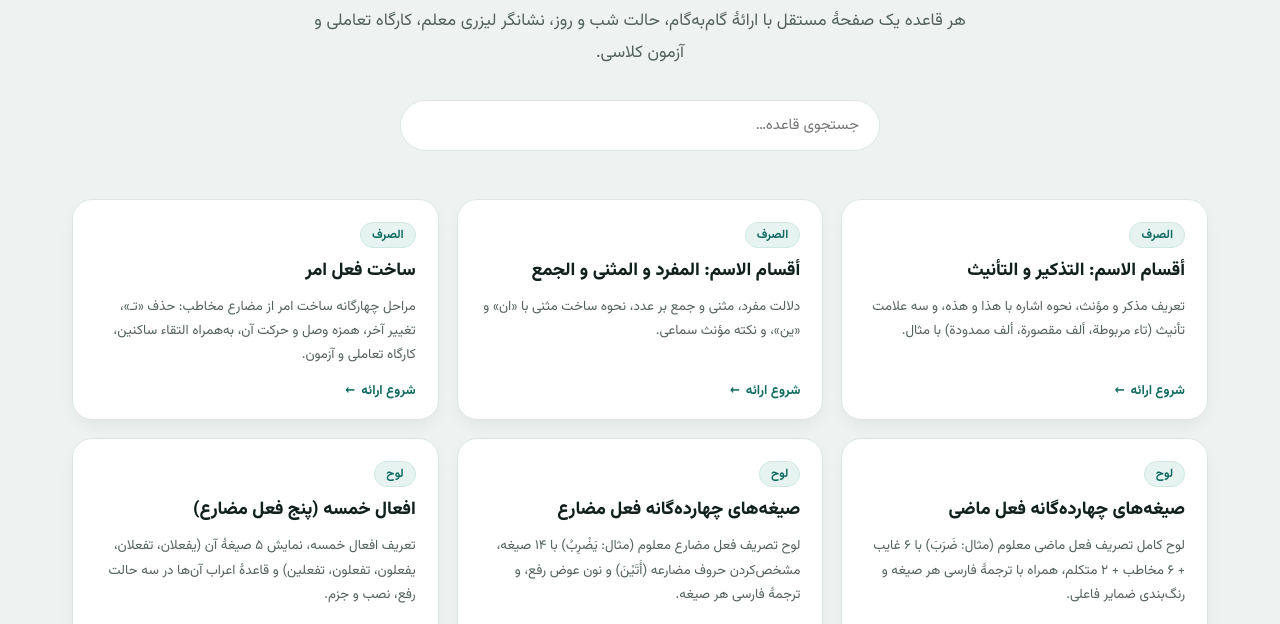
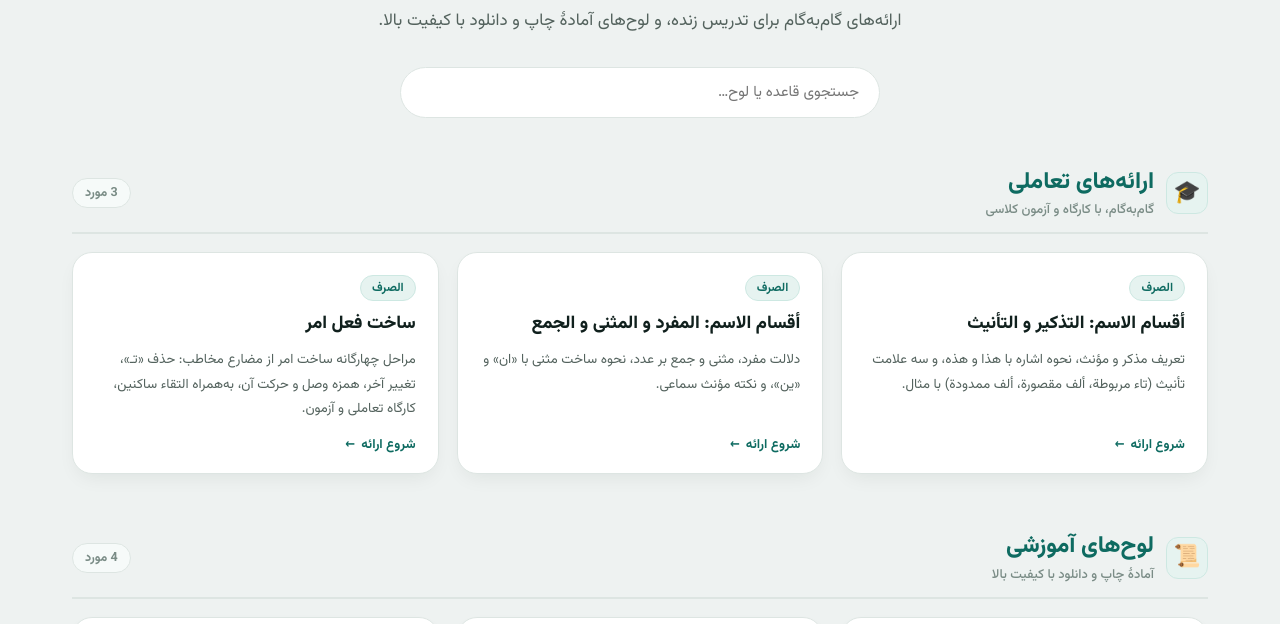
Before and after one commit to ysrbkht/arabic, a plain HTML site: page index.html in a window 1280 px wide. Shown: the part 176-800 px from the top of the page. Drawn offline with Linux system fonts and the light colour scheme; a web font is replaced by a local one.

Commit message:
Update index.html

```diff
--- a/index.html
+++ b/index.html
@@ -8,6 +8,57 @@
 <link rel="preconnect" href="https://fonts.gstatic.com" crossorigin>
 <link href="https://fonts.googleapis.com/css2?family=Scheherazade+New:wght@400;700&family=Vazirmatn:wght@400;500;600;700;800&display=swap" rel="stylesheet">
 <link rel="stylesheet" href="assets/theme.css">
+<style>
+  /* استایل ویژه بخش‌بندی صفحه اصلی */
+  .hub-section { margin-bottom: clamp(32px, 5vw, 56px); }
+  .hub-section:last-child { margin-bottom: 0; }
+
+  .hub-section-head {
+    display: flex;
+    align-items: center;
+    gap: 12px;
+    margin-bottom: 18px;
+    padding-bottom: 12px;
+    border-bottom: 2px solid var(--line);
+  }
+  .hub-section-icon {
+    width: 42px;
+    height: 42px;
+    border-radius: 12px;
+    display: grid;
+    place-items: center;
+    font-size: 22px;
+    background: var(--tint);
+    border: 1px solid var(--tint-strong);
+    flex-shrink: 0;
+  }
+  .hub-section-title {
+    margin: 0;
+    font-size: clamp(18px, 1.8vw, 24px);
+    font-weight: 800;
+    color: var(--primary);
+    line-height: 1.4;
+  }
+  .hub-section-sub {
+    margin: 2px 0 0;
+    font-size: 13px;
+    color: var(--ink-muted);
+    font-weight: 500;
+  }
+  .hub-section-count {
+    margin-inline-start: auto;
+    font-size: 12.5px;
+    font-weight: 700;
+    color: var(--ink-muted);
+    background: var(--surface-2);
+    border: 1px solid var(--line);
+    padding: 4px 12px;
+    border-radius: 999px;
+    white-space: nowrap;
+  }
+
+  .hub-empty { grid-column: 1 / -1; text-align: center; padding: 40px 20px; color: var(--ink-muted); font-size: 14px; }
+</style>
 </head>
 <body class="hub-body">
   <button class="hub-theme" id="hubTheme" title="تغییر تم روشن/تیره" aria-label="تغییر تم">🌙</button>
@@ -16,13 +67,37 @@
     <header class="hub-head">
       <span class="hub-badge">قواعد اللغة العربیة</span>
       <h1 class="hub-title">کتابخانه تعاملی قواعد عربی</h1>
-      <p class="hub-sub">هر قاعده یک صفحهٔ مستقل با ارائهٔ گام‌به‌گام، حالت شب و روز، نشانگر لیزری معلم، کارگاه تعاملی و آزمون کلاسی.</p>
+      <p class="hub-sub">ارائه‌های گام‌به‌گام برای تدریس زنده، و لوح‌های آمادهٔ چاپ و دانلود با کیفیت بالا.</p>
       <div class="hub-search">
-        <input id="hubSearch" type="search" placeholder="جستجوی قاعده…" autocomplete="off" aria-label="جستجوی قاعده">
+        <input id="hubSearch" type="search" placeholder="جستجوی قاعده یا لوح…" autocomplete="off" aria-label="جستجو">
       </div>
     </header>
 
-    <main class="hub-grid" id="hubGrid"></main>
+    <main class="hub-content">
+      <section class="hub-section" id="sec-deck">
+        <div class="hub-section-head">
+          <span class="hub-section-icon">🎓</span>
+          <div>
+            <h2 class="hub-section-title">ارائه‌های تعاملی</h2>
+            <p class="hub-section-sub">گام‌به‌گام، با کارگاه و آزمون کلاسی</p>
+          </div>
+          <span class="hub-section-count" id="countDeck"></span>
+        </div>
+        <div class="hub-grid" id="deckGrid"></div>
+      </section>
+
+      <section class="hub-section" id="sec-poster">
+        <div class="hub-section-head">
+          <span class="hub-section-icon">📜</span>
+          <div>
+            <h2 class="hub-section-title">لوح‌های آموزشی</h2>
+            <p class="hub-section-sub">آمادهٔ چاپ و دانلود با کیفیت بالا</p>
+          </div>
+          <span class="hub-section-count" id="countPoster"></span>
+        </div>
+        <div class="hub-grid" id="posterGrid"></div>
+      </section>
+    </main>
 
     <footer class="hub-foot" id="hubFoot"></footer>
   </div>
@@ -30,34 +105,61 @@
   <script src="assets/rules.js"></script>
   <script>
     (function () {
-      const grid = document.getElementById('hubGrid');
+      const deckGrid = document.getElementById('deckGrid');
+      const posterGrid = document.getElementById('posterGrid');
+      const countDeck = document.getElementById('countDeck');
+      const countPoster = document.getElementById('countPoster');
       const foot = document.getElementById('hubFoot');
       const search = document.getElementById('hubSearch');
+      const secDeck = document.getElementById('sec-deck');
+      const secPoster = document.getElementById('sec-poster');
+
+      function cardHTML(r) {
+        const folder = r.type === 'poster' ? 'posters' : 'rules';
+        const cta = r.type === 'poster' ? 'مشاهده لوح' : 'شروع ارائه';
+        const badgeClass = r.type === 'poster' ? 'rule-badge poster' : 'rule-badge';
+        return `
+          <a class="rule-card ${r.type}" href="${folder}/${r.slug}.html">
+            <span class="${badgeClass}">${r.badge}</span>
+            <h2 class="rule-title">${r.title}</h2>
+            <p class="rule-desc">${r.desc}</p>
+            <span class="rule-cta">${cta} <span aria-hidden="true">←</span></span>
+          </a>`;
+      }
 
       function render(filter) {
         const f = (filter || '').trim().toLowerCase();
-        const list = (window.RULES || []).filter(r => {
-          if (!f) return true;
-          return (r.title + ' ' + r.badge + ' ' + r.desc).toLowerCase().includes(f);
-        });
+        const all = window.RULES || [];
 
-        grid.innerHTML = list.length
-          ? list.map(r => `
-            <a class="rule-card" href="rules/${r.slug}.html">
-              <span class="rule-badge">${r.badge}</span>
-              <h2 class="rule-title">${r.title}</h2>
-              <p class="rule-desc">${r.desc}</p>
-              <span class="rule-cta">شروع ارائه <span aria-hidden="true">←</span></span>
-            </a>`).join('')
-          : '<div class="hub-empty">قاعده‌ای با این عنوان یافت نشد.</div>';
+        const match = r => !f || (r.title + ' ' + r.badge + ' ' + r.desc).toLowerCase().includes(f);
 
-        foot.textContent = `${list.length} قاعده در دسترس`;
+        const decks = all.filter(r => r.type !== 'poster' && match(r));
+        const posters = all.filter(r => r.type === 'poster' && match(r));
+
+        deckGrid.innerHTML = decks.length
+          ? decks.map(cardHTML).join('')
+          : '<div class="hub-empty">ارائه‌ای یافت نشد.</div>';
+        posterGrid.innerHTML = posters.length
+          ? posters.map(cardHTML).join('')
+          : '<div class="hub-empty">لوحی یافت نشد.</div>';
+
+        countDeck.textContent = decks.length ? `${decks.length} مورد` : '';
+        countPoster.textContent = posters.length ? `${posters.length} مورد` : '';
+
+        /* اگر جستجو فعال است، بخش‌های خالی را پنهان کن */
+        secDeck.style.display = decks.length || !f ? '' : 'none';
+        secPoster.style.display = posters.length || !f ? '' : 'none';
+
+        const total = decks.length + posters.length;
+        foot.textContent = f
+          ? `${total} نتیجه برای «${filter}»`
+          : `${decks.length} ارائهٔ تعاملی + ${posters.length} لوح آموزشی`;
       }
 
       render('');
       search.addEventListener('input', e => render(e.target.value));
 
-      /* تم */
+      /* تم روشن/تیره */
       const btn = document.getElementById('hubTheme');
       function applyTheme(t) {
         document.documentElement.dataset.theme = t;
```
